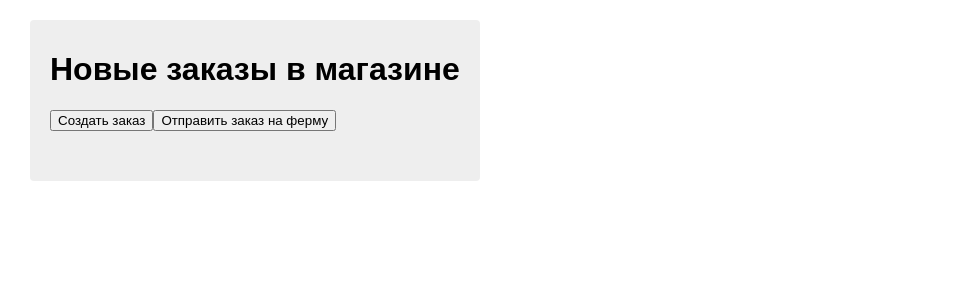
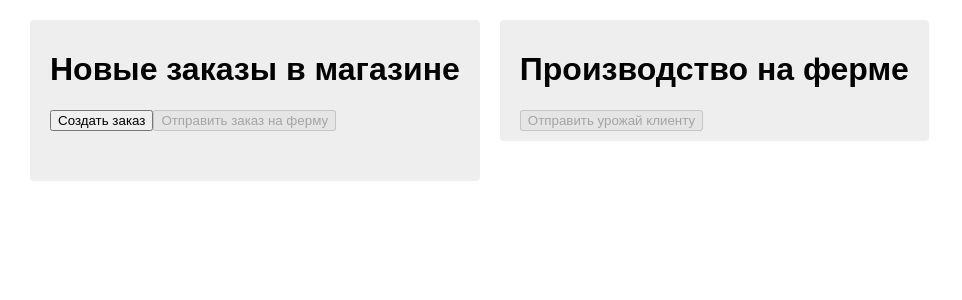
Before and after one commit to inttoint/loftschool-homework-6, a React (Create React App) app: page / in a window 1280 px wide. Shown: the top 300 px of the page, without its empty margins (0-962 px from the left). Built offline with nearby package versions, Linux system fonts and the light colour scheme.

Commit message:
Farm компонент

```diff
--- a/src/components/App/App.js
+++ b/src/components/App/App.js
@@ -1,11 +1,13 @@
 import React from "react";
 import './App.css';
 import Market from "../Market";
+import Farm from "../Farm";
 
 const App = () => {
   return (
     <div className="app">
       <Market />
+      <Farm />
     </div>
   );
 };
--- /dev/null
+++ b/src/components/Farm/Farm.js
@@ -0,0 +1,16 @@
+import React, { Component } from "react";
+import './Farm.css';
+
+class Farm extends Component {
+  render() {
+    return(
+      <div className="farm">
+        <h1>Производство на ферме</h1>
+        <button disabled>Отправить урожай клиенту</button>
+
+      </div>
+    );
+  }
+}
+
+export default Farm;
--- a/src/components/Market/Market.js
+++ b/src/components/Market/Market.js
@@ -44,7 +44,7 @@ export class Market extends Component {
         <div className="new-orders__create-form">
           <div>
             <button onClick={this.createOrderHandler}>Создать заказ</button>
-            <button>Отправить заказ на ферму</button>
+            <button disabled>Отправить заказ на ферму</button>
           </div>
           <div className="order-list">
             {
```
